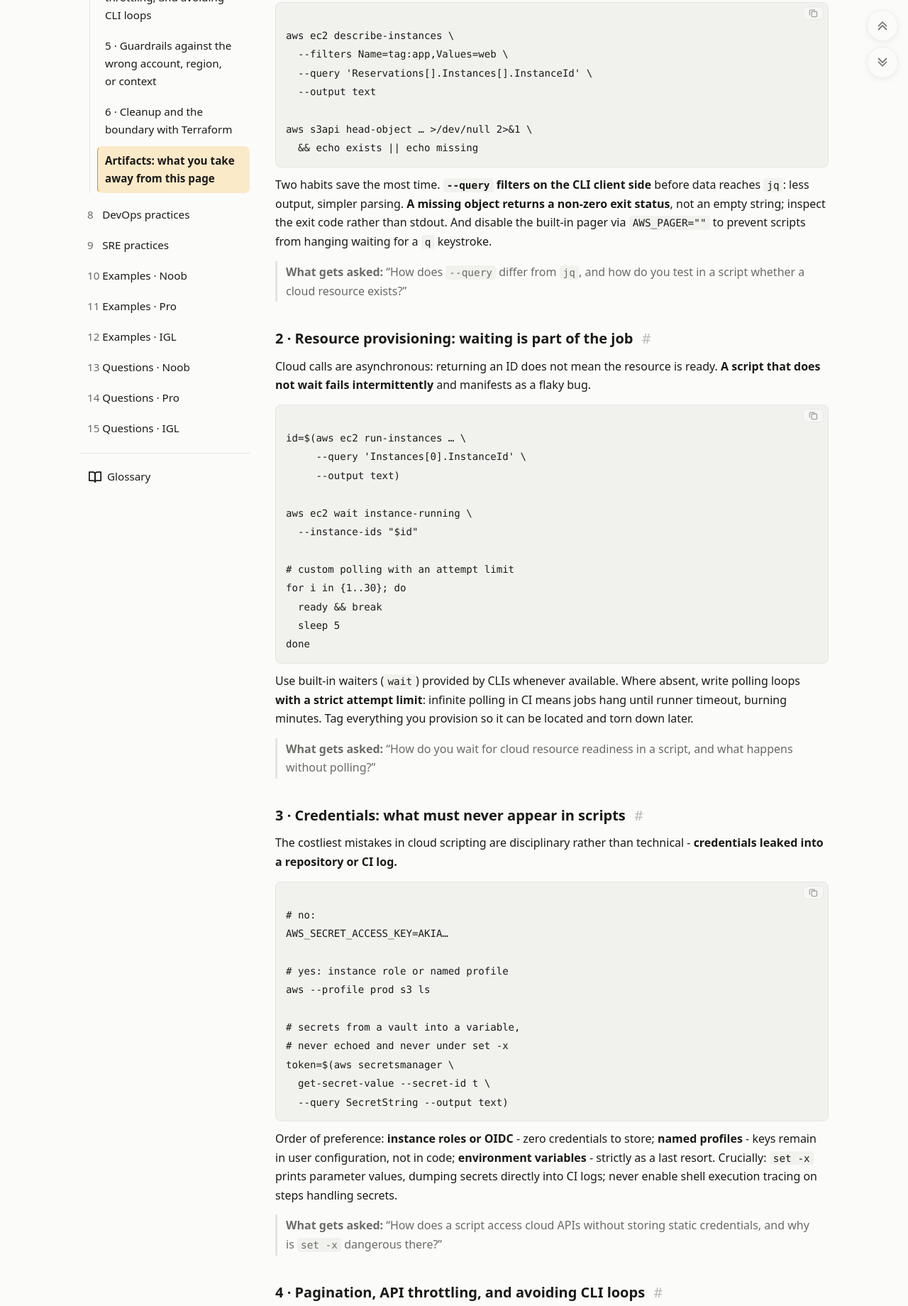
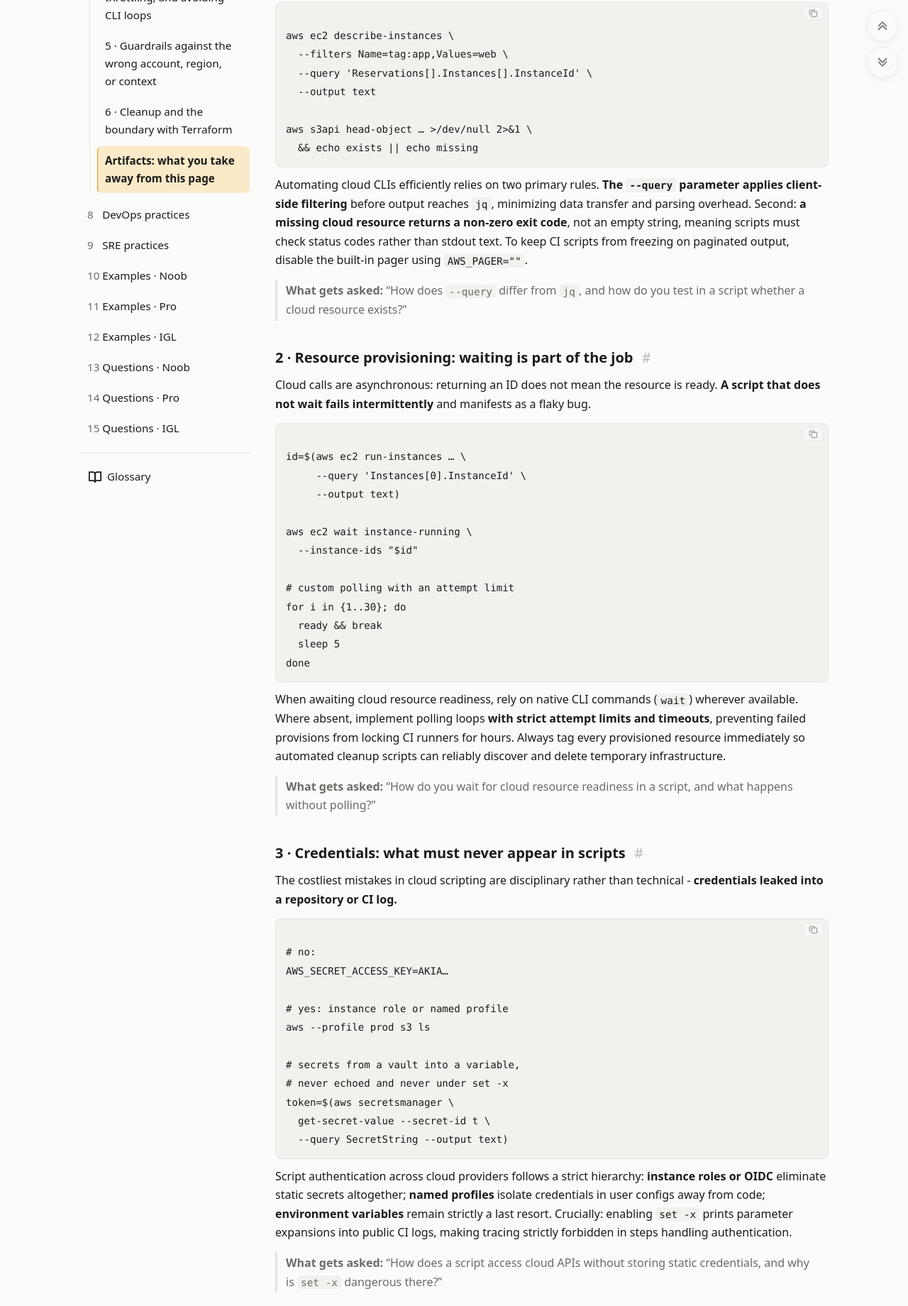
Before and after one commit to y-kolyada/bash, a website: page en/07.html in a window 1280 px wide. Shown: the part 676-2516 px from the top of the page at 71% size. Drawn offline with Linux system fonts and the light colour scheme.

Commit message:
feat(seo): prune lead first sentences exceeding 160 chars (task 28)

```diff
--- a/en/07.html
+++ b/en/07.html
@@ -109,7 +109,7 @@
 
 aws s3api head-object … &gt;/dev/null 2&gt;&amp;1 \
   &amp;&amp; echo exists || echo missing</code></pre>
-    <p>Two habits save the most time. <strong><code>--query</code> filters on the CLI client side</strong> before data reaches <code>jq</code>: less output, simpler parsing. <strong>A missing object returns a non-zero exit status</strong>, not an empty string; inspect the exit code rather than stdout. And disable the built-in pager via <code>AWS_PAGER=""</code> to prevent scripts from hanging waiting for a <code>q</code> keystroke.</p>
+        <p>Automating cloud CLIs efficiently relies on two primary rules. <strong>The <code>--query</code> parameter applies client-side filtering</strong> before output reaches <code>jq</code>, minimizing data transfer and parsing overhead. Second: <strong>a missing cloud resource returns a non-zero exit code</strong>, not an empty string, meaning scripts must check status codes rather than stdout text. To keep CI scripts from freezing on paginated output, disable the built-in pager using <code>AWS_PAGER=""</code>.</p>
     <div class="prints"><strong>What gets asked:</strong> “How does <code>--query</code> differ from <code>jq</code>, and how do you test in a script whether a cloud resource exists?”</div>
 
     <h2 id="provisioning">2 · Resource provisioning: waiting is part of the job <a class="anchor-link" href="#provisioning">#</a></h2>
@@ -126,7 +126,7 @@ for i in {1..30}; do
   ready &amp;&amp; break
   sleep 5
 done</code></pre>
-    <p>Use built-in waiters (<code>wait</code>) provided by CLIs whenever available. Where absent, write polling loops <strong>with a strict attempt limit</strong>: infinite polling in CI means jobs hang until runner timeout, burning minutes. Tag everything you provision so it can be located and torn down later.</p>
+        <p>When awaiting cloud resource readiness, rely on native CLI commands (<code>wait</code>) wherever available. Where absent, implement polling loops <strong>with strict attempt limits and timeouts</strong>, preventing failed provisions from locking CI runners for hours. Always tag every provisioned resource immediately so automated cleanup scripts can reliably discover and delete temporary infrastructure.</p>
     <div class="prints"><strong>What gets asked:</strong> “How do you wait for cloud resource readiness in a script, and what happens without polling?”</div>
 
     <h2 id="credentials">3 · Credentials: what must never appear in scripts <a class="anchor-link" href="#credentials">#</a></h2>
@@ -142,7 +142,7 @@ aws --profile prod s3 ls
 token=$(aws secretsmanager \
   get-secret-value --secret-id t \
   --query SecretString --output text)</code></pre>
-    <p>Order of preference: <strong>instance roles or OIDC</strong> - zero credentials to store; <strong>named profiles</strong> - keys remain in user configuration, not in code; <strong>environment variables</strong> - strictly as a last resort. Crucially: <code>set -x</code> prints parameter values, dumping secrets directly into CI logs; never enable shell execution tracing on steps handling secrets.</p>
+        <p>Script authentication across cloud providers follows a strict hierarchy: <strong>instance roles or OIDC</strong> eliminate static secrets altogether; <strong>named profiles</strong> isolate credentials in user configs away from code; <strong>environment variables</strong> remain strictly a last resort. Crucially: enabling <code>set -x</code> prints parameter expansions into public CI logs, making tracing strictly forbidden in steps handling authentication.</p>
     <div class="prints"><strong>What gets asked:</strong> “How does a script access cloud APIs without storing static credentials, and why is <code>set -x</code> dangerous there?”</div>
 
     <h2 id="throttling">4 · Pagination, API throttling, and avoiding CLI loops <a class="anchor-link" href="#throttling">#</a></h2>
@@ -185,7 +185,7 @@ got_acc=$(aws sts get-caller-identity \
   --query '…[].InstanceId' --output text \
   | xargs -r aws ec2 terminate-instances \
       --instance-ids</code></pre>
-    <p><code>xargs -r</code> prevents execution when stdin is empty - without it, deleting “all” matched resources can degenerate into an argumentless command with unpredictable blast radius.</p>
+        <p>When piping cloud resource IDs to teardown commands, <code>xargs -r</code> prevents execution when standard input is empty. Without the <code>-r</code> flag, a resource deletion command runs without arguments, which in cloud CLIs risks applying the teardown across all resources in the account.</p>
     <div class="box">
       <p><strong>Where the boundary lies.</strong> Bash excels when the task is an <em>action</em>: ephemeral one-hour setups, account-wide auditing snapshots, bucket migrations, tag-based cleanups. Terraform and CloudFormation excel when the task is <em>state</em>: resources that must exist permanently. A script attempting state management inevitably degenerates into a defective Terraform clone - complete with custom state files, hand-rolled drift detection, and unique bugs.</p>
     </div>
```
Also changed, not shown: lessons/zapis-28.md (+1 -0 lines).
